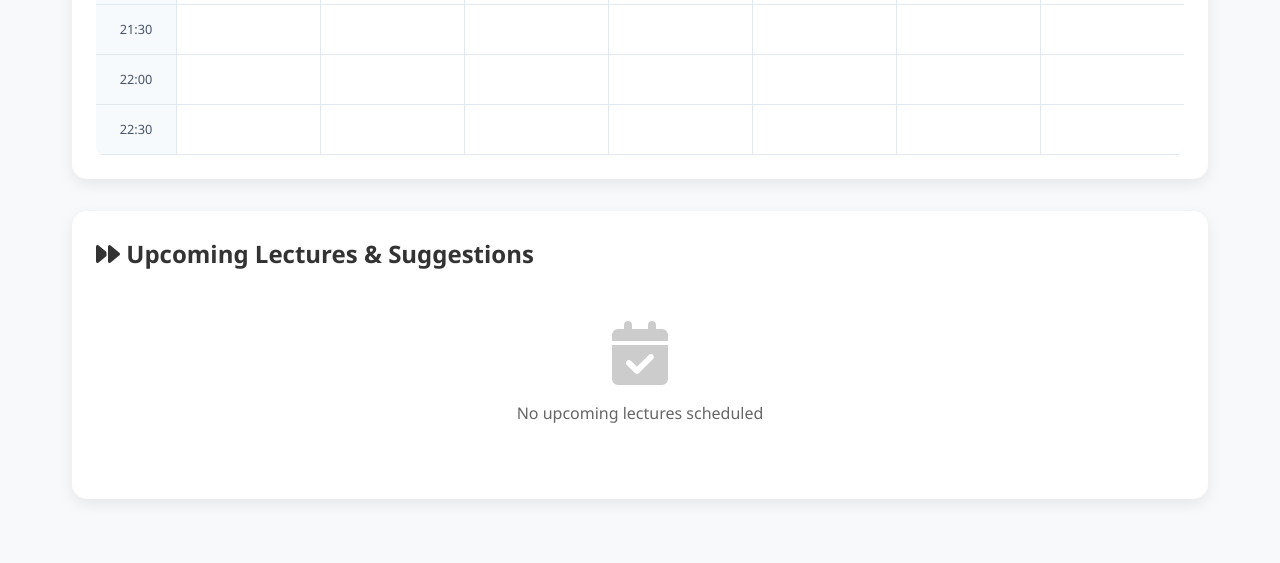
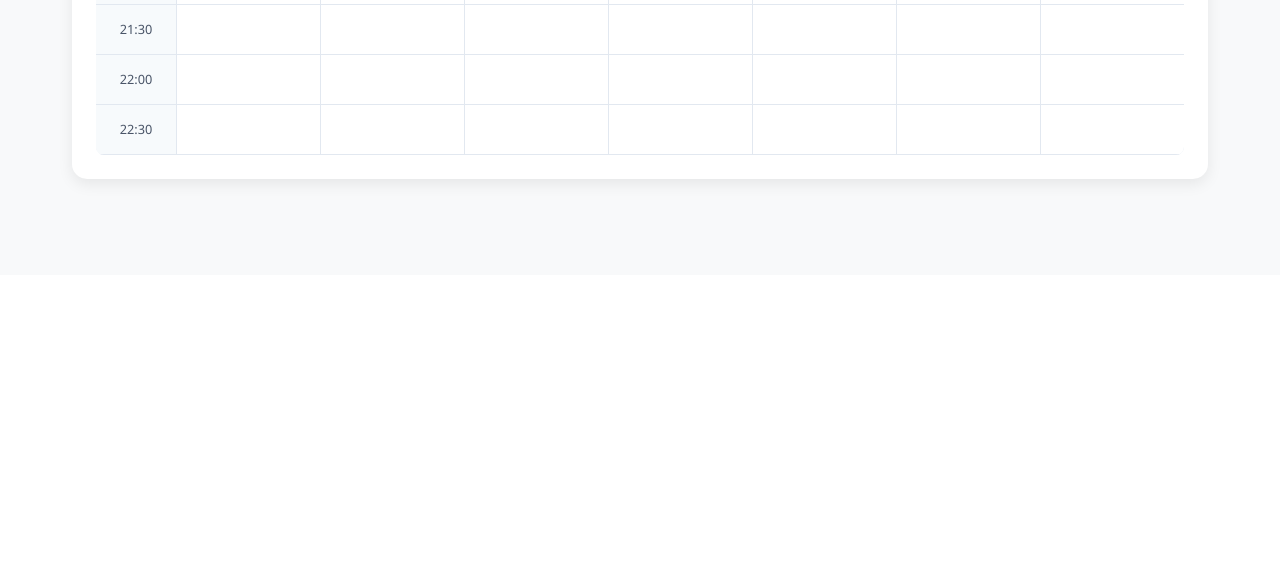
Before and after one commit to CosMicReveNge/trial, a Django app: page /timetable/ in a window 1280 px wide. Shown: the part 2364-2927 px from the top of the page. After the commit the page ends 2552 px from the top, so only its background shows below. Run offline with Django 4.2, Linux system fonts and the light colour scheme; a user stored in the database is signed in; data comes from the database, SQL or seed files in the repository; both versions use the stored data as it was after the commit.

Commit message:
remove a html layout for upcoming schedule

```diff
--- a/attendance_tracker/settings.py
+++ b/attendance_tracker/settings.py
@@ -6,7 +6,6 @@ BASE_DIR = Path(__file__).resolve().parent.parent
 
 SECRET_KEY = os.getenv('SECRET_KEY', 'django-insecure-your-secret-key-here')
 DEBUG = os.getenv('DEBUG', 'False') == 'True'
-
 ALLOWED_HOSTS = ['.onrender.com', '127.0.0.1', 'localhost']
 CSRF_TRUSTED_ORIGINS = ['https://attendance-tracker-lpo7.onrender.com']
 
--- a/templates/tracker/dashboard.html
+++ b/templates/tracker/dashboard.html
@@ -39,7 +39,7 @@
     {% endif %}
 
     <!-- Upcoming Lectures Section -->
-    {% if upcoming_lectures %}
+    <!--{% if upcoming_lectures %}
     <div class="upcoming-lectures-section">
         <h2><i class="fas fa-forward"></i> Next Lectures</h2>
         <div class="upcoming-lectures-grid">
@@ -74,7 +74,7 @@
             {% endfor %}
         </div>
     </div>
-    {% endif %}
+    {% endif %}-->
 
     <!-- Stats Cards -->
     <div class="stats-grid">
--- a/templates/tracker/timetable.html
+++ b/templates/tracker/timetable.html
@@ -126,7 +126,7 @@
     </div>
 
     <!-- Upcoming Lectures with Smart Suggestions -->
-    <div class="upcoming-section">
+    <!--<div class="upcoming-section">
         <h2><i class="fas fa-forward"></i> Upcoming Lectures & Suggestions</h2>
         {% if upcoming_lectures %}
             <div class="upcoming-grid">
@@ -197,7 +197,7 @@
             </div>
         {% endif %}
     </div>
-</div>
+</div>-->
 
 <!-- Book Manual Slot Modal -->
 <div id="bookSlotModal" class="modal">
```
Also changed, not shown: db.sqlite3.
